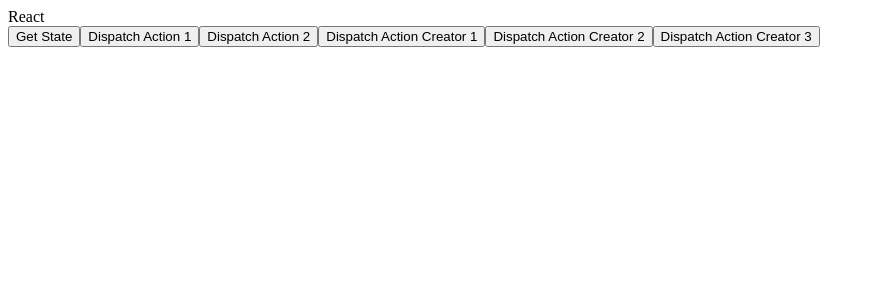
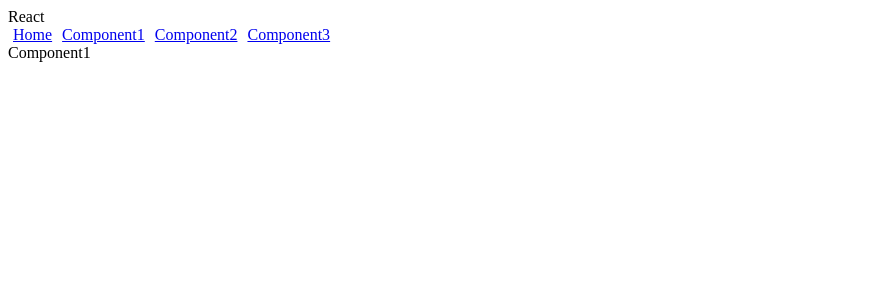
Before and after one commit to daviddesousa/react-tutorial, a React (Create React App) app: page /component1 in a window 1280 px wide. Shown: the top 300 px of the page, without its empty margins (0-875 px from the left). Built offline with nearby package versions, Linux system fonts and the light colour scheme.

Commit message:
React-Router setup (routes, history) with switch

```diff
--- a/package.json
+++ b/package.json
@@ -3,9 +3,11 @@
   "version": "0.1.0",
   "private": true,
   "dependencies": {
+    "history": "^4.10.1",
     "react": "^16.10.2",
-    "react-dom": "^16.10.2",
     "react-redux": "^7.1.1",
+    "react-router": "^5.1.2",
+    "react-router-dom": "^5.1.2",
     "react-scripts": "3.2.0",
     "redux": "^4.0.4"
   },
--- a/src/App.js
+++ b/src/App.js
@@ -1,5 +1,5 @@
 import React, {Component} from 'react';
-import Container1 from './containers/container1';
+import Routes from './routes';
 
 class App extends Component {
 
@@ -7,7 +7,7 @@ class App extends Component {
     return (
         <div>
           React
-          <Container1/>
+          <Routes/>
         </div>
     );
   }
--- /dev/null
+++ b/src/containers/header.js
@@ -0,0 +1,36 @@
+import React, {Component} from 'react';
+import {Link} from 'react-router-dom';
+
+class Header extends Component {
+  render() {
+    return (
+        <div>
+          <Link to="/" style={{padding: '5px'}}>
+            Home
+          </Link>
+          <Link to="/component1" style={{padding: '5px'}}>
+            Component1
+          </Link>
+          <Link to="/component2" style={{padding: '5px'}}>
+            Component2
+          </Link>
+          <Link to="/component3" style={{padding: '5px'}}>
+            Component3
+          </Link>
+
+          {/*<Link to={
+            {
+              pathname: '', // string that matches the route (default property for `to`)
+              search: '', // search queries passed in the URL [backend API] (ie. user submitted a form)
+              hash: '', // same as vanilla HTML (to go to specific part of the page)
+              state: '', // classic JS object (different from React and Redux state and does not affect these states)
+            }
+          }>
+            Good to know
+          </Link>*/}
+        </div>
+    );
+  }
+}
+
+export default Header;
--- a/src/functional/component1.js
+++ b/src/functional/component1.js
@@ -2,7 +2,7 @@ import React from 'react';
 
 const Component1 = props => (
     <div>
-      {props.prop1}
+      Component1
     </div>
 );
 
--- /dev/null
+++ b/src/functional/component2.js
@@ -0,0 +1,9 @@
+import React from 'react';
+
+const Component2 = props => (
+    <div>
+      Component2
+    </div>
+);
+
+export default Component2;
--- /dev/null
+++ b/src/functional/component3.js
@@ -0,0 +1,9 @@
+import React from 'react';
+
+const Component3 = props => (
+    <div>
+      Component3
+    </div>
+);
+
+export default Component3;
--- /dev/null
+++ b/src/routes.js
@@ -0,0 +1,33 @@
+import React, {Component} from 'react';
+
+import Component1 from './functional/component1';
+import Component2 from './functional/component2';
+import Component3 from './functional/component3';
+
+import Container1 from './containers/container1';
+import Header from './containers/header';
+import history from './utils/history';
+
+import {Router, Route, Switch} from 'react-router';
+
+class Routes extends Component {
+  render() {
+    return (
+        <div>
+          <Router history={history}>
+            <div>
+              <Header/>
+              <Switch>
+                <Route exact path="/" component={Container1}/>
+                <Route path="/component1" component={Component1}/>
+                <Route path="/component2" component={Component2}/>
+                <Route path="/component3" component={Component3}/>
+              </Switch>
+            </div>
+          </Router>
+        </div>
+    );
+  }
+}
+
+export default Routes;
--- /dev/null
+++ b/src/utils/history.js
@@ -0,0 +1,3 @@
+import {createBrowserHistory} from 'history';
+
+export default createBrowserHistory();
```
Also changed, not shown: 1 other file (tests, documents, lock files or other folders).
